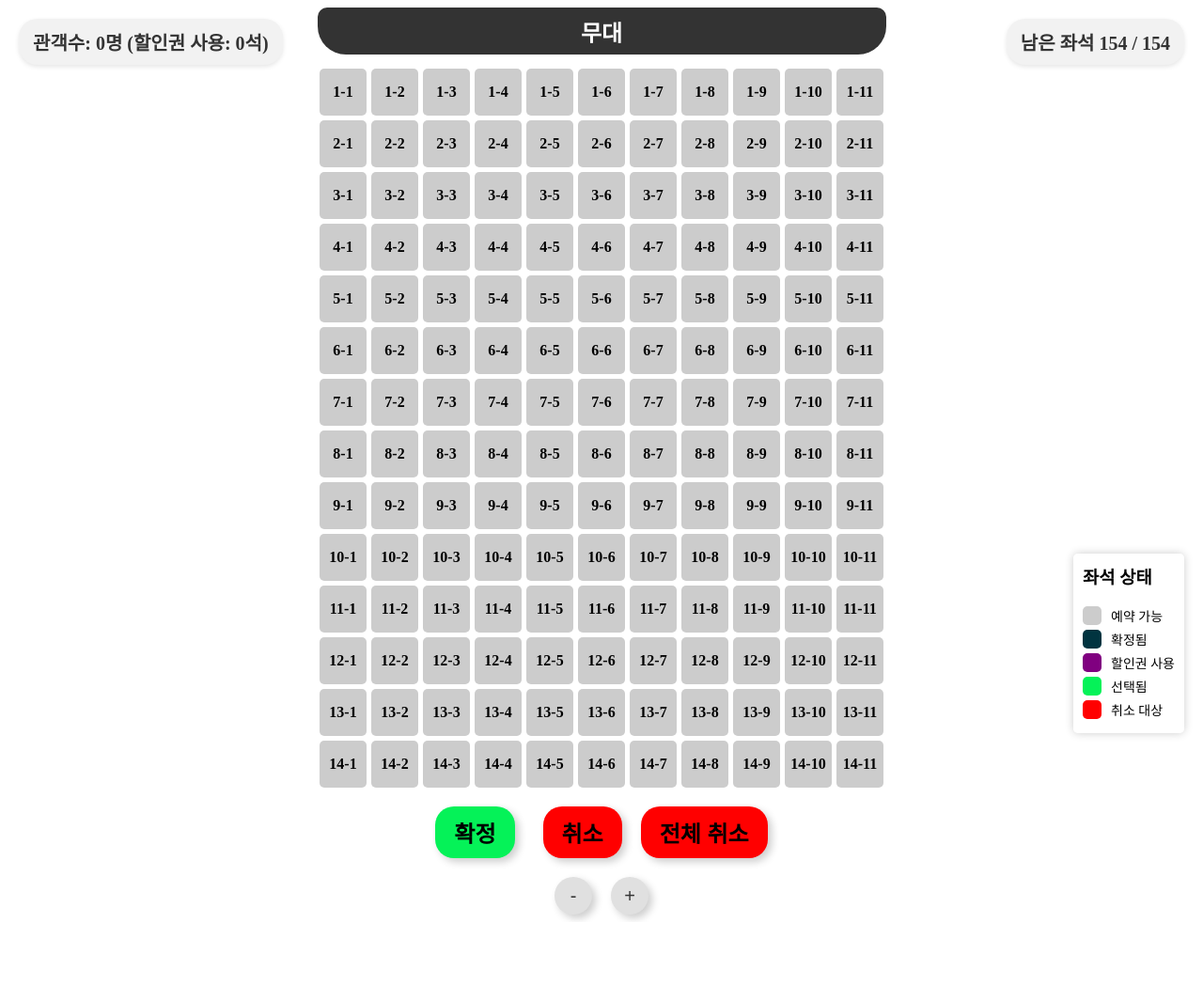
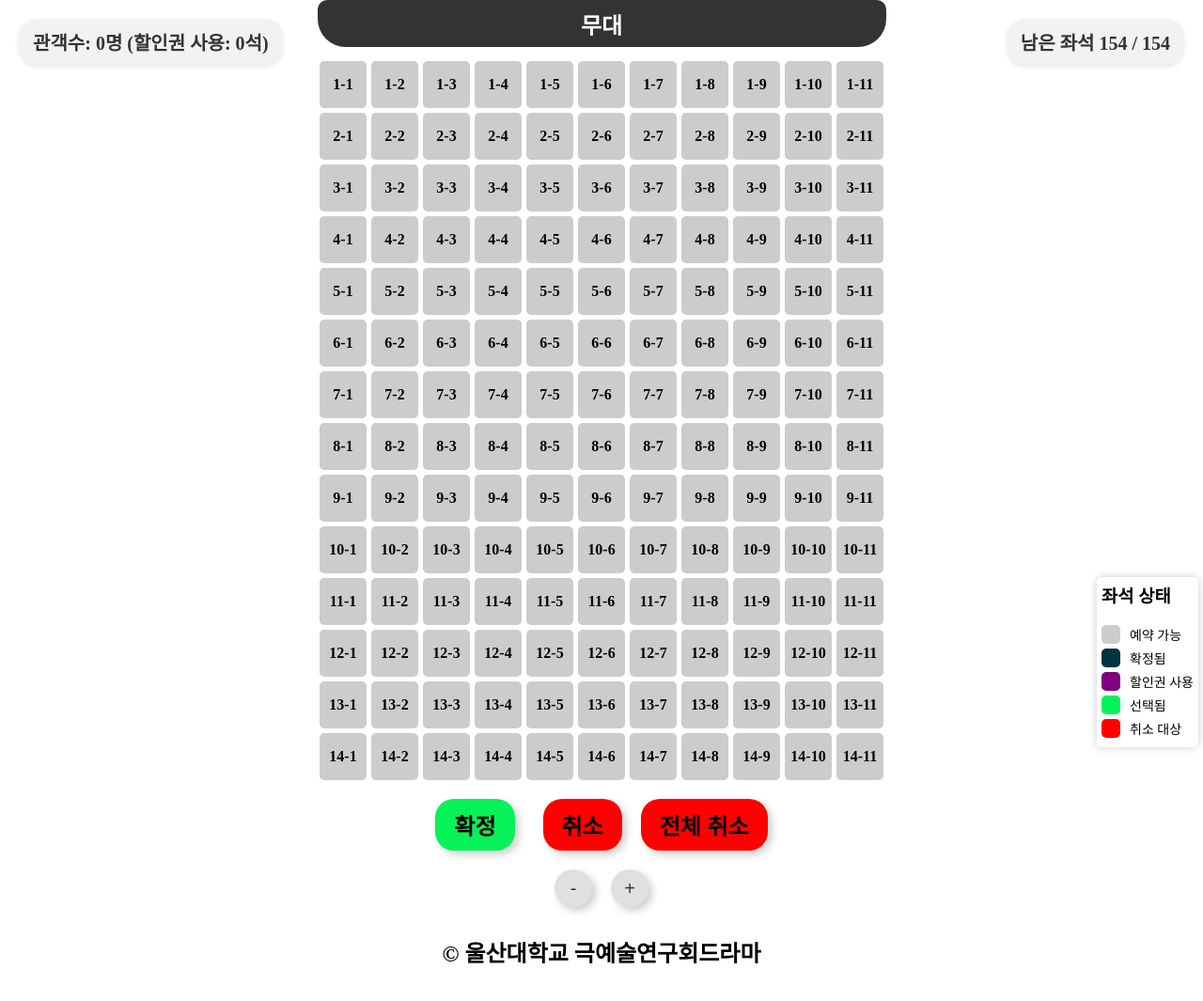
Before and after one commit to uoukangmingu/booking, a plain HTML site: page index.html in a window 1280 px wide. Shown: the whole page at 94% size. Before the commit the page ends 981 px from the top, so only its background shows below. Drawn offline with Linux system fonts and the light colour scheme.

Commit message:
Add files via upload

```diff
--- a/index.html
+++ b/index.html
@@ -53,9 +53,11 @@
     <button id="zoomInBtn">+</button>
 </div>
 <div id="confirmMessage"></div>
-
 </div>
 <div id="discountPrompt" class="prompt"></div>
-    <script src="script.js"></script>
+<div class="footer">
+    &copy; 울산대학교 극예술연구회드라마
+</div>
+<script src="script.js"></script>
 </body>
 </html>
--- a/style.css
+++ b/style.css
@@ -329,10 +329,10 @@
 
 .legend {
     position: fixed;
-    bottom: 20px;
-    right: 20px;
+    bottom: 5px;
+    right: 5px;
     background-color: rgba(255, 255, 255, 0.8);
-    padding: 10px;
+    padding: 5px;
     border-radius: 5px;
     box-shadow: 0 0 10px rgba(0, 0, 0, 0.2);
     z-index: 1;
@@ -416,3 +416,35 @@
 .zoom-controls button:active {
     box-shadow: inset 4px 4px 8px rgba(0, 0, 0, 0.2), inset -4px -4px 8px rgba(255, 255, 255, 0.5);
 }
+
+@media (max-width: 768px) {
+  .audience-count, .seat-info {
+    position: static;
+    margin-bottom: 10px;
+  }
+}
+
+html, body {
+    height: 100%;
+    margin: 0;
+}
+
+.container {
+    min-height: 100%;
+    margin-bottom: -50px; /* footer 높이만큼 음수 값 설정 */
+}
+
+.container:after {
+    content: "";
+    display: block;
+    height: 50px; /* footer 높이와 동일한 값 */
+}
+
+.footer {
+    height: 100px; /* footer 높이 설정 */
+    color: #000000;
+    text-align: center;
+    font-size: 150%;
+    font-weight: bold;
+    line-height: 100px; /* 수직 가운데 정렬을 위해 높이와 동일한 값 */
+}
```
Also changed, not shown: script.js (line endings or trailing spaces).
